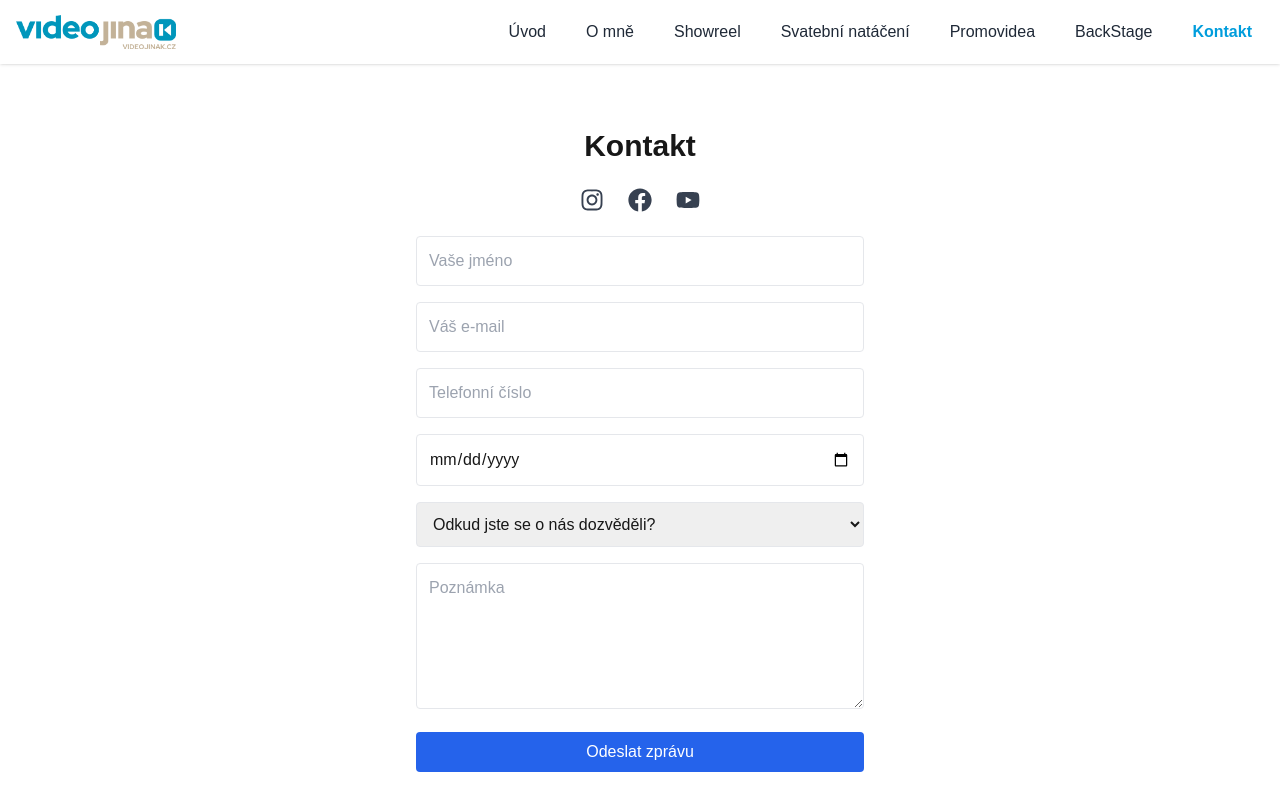
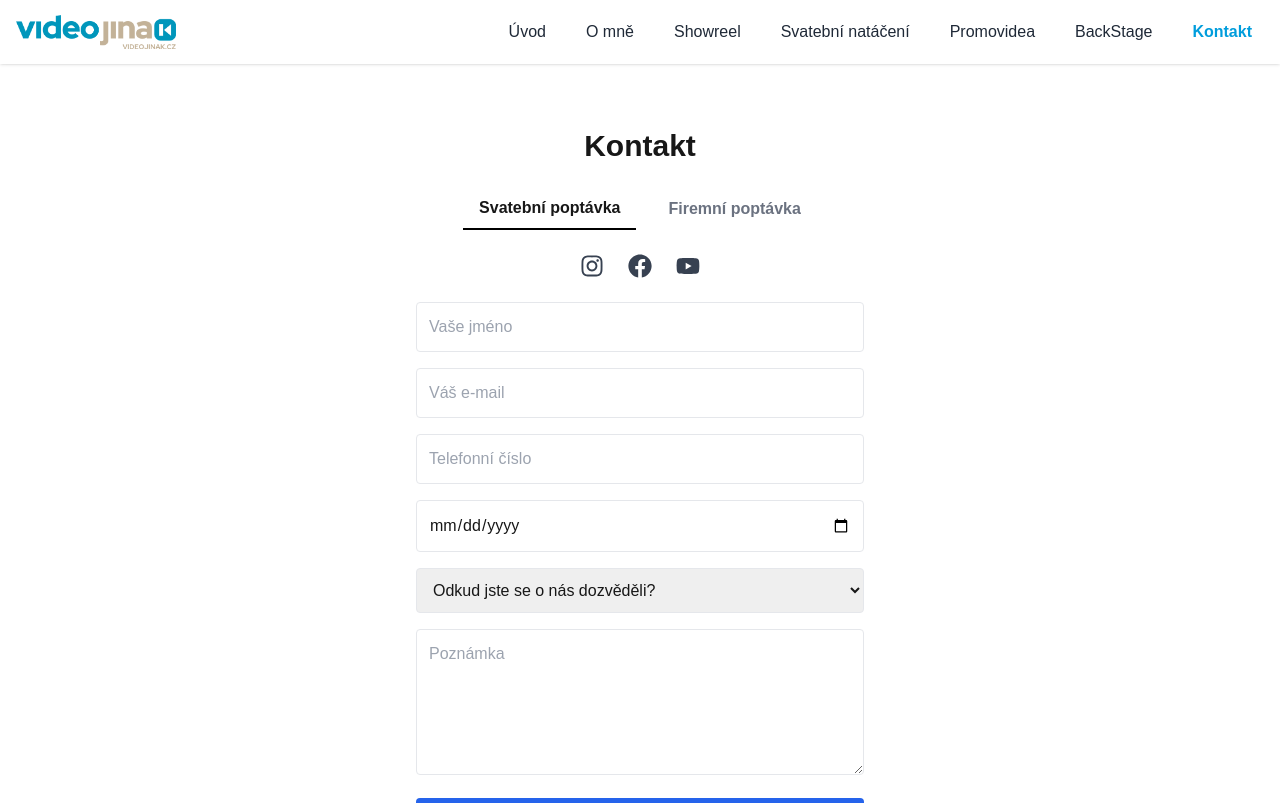
Before and after one commit to JanSladky/videojinak-web, a Next.js app: page /kontakt in a window 1280 px wide. Shown: the top 803 px of the page. Built offline with nearby package versions, Linux system fonts and the light colour scheme.

Commit message:
Feature: přidání formuláře pro kontakt poptávek

```diff
--- a/src/app/kontakt/page.tsx
+++ b/src/app/kontakt/page.tsx
@@ -2,9 +2,12 @@
 
 import { useState, ChangeEvent, FormEvent } from "react";
 import { FaInstagram, FaFacebook, FaYoutube } from "react-icons/fa";
+import Link from "next/link";
 
 export default function KontaktPage() {
-  const [form, setForm] = useState({
+  const [activeTab, setActiveTab] = useState<"svatebni" | "firemni">("svatebni");
+
+  const [formWedding, setFormWedding] = useState({
     name: "",
     email: "",
     phone: "",
@@ -13,15 +16,30 @@ export default function KontaktPage() {
     message: "",
   });
 
+  const [formCompany, setFormCompany] = useState({
+    company_name: "",
+    email: "",
+    phone: "",
+    event_date: "",
+    message: "",
+  });
+
   const [status, setStatus] = useState<string | null>(null);
 
-  const handleChange = (e: ChangeEvent<HTMLInputElement | HTMLTextAreaElement | HTMLSelectElement>) => {
-    setForm({ ...form, [e.target.name]: e.target.value });
+  const handleChange = (e: ChangeEvent<HTMLInputElement | HTMLTextAreaElement | HTMLSelectElement>, isCompany = false) => {
+    const { name, value } = e.target;
+    if (isCompany) {
+      setFormCompany((prev) => ({ ...prev, [name]: value }));
+    } else {
+      setFormWedding((prev) => ({ ...prev, [name]: value }));
+    }
   };
 
   const handleSubmit = async (e: FormEvent<HTMLFormElement>) => {
     e.preventDefault();
     setStatus("⏳ Odesílání...");
+
+    const form = activeTab === "svatebni" ? formWedding : formCompany;
 
     try {
       const res = await fetch("/api/contact", {
@@ -38,7 +56,8 @@ export default function KontaktPage() {
       }
 
       setStatus("✅ Zpráva byla úspěšně odeslána.");
-      setForm({
+      if (activeTab === "svatebni") {
+        setFormWedding({
           name: "",
           email: "",
           phone: "",
@@ -46,6 +65,15 @@ export default function KontaktPage() {
           source: "",
           message: "",
         });
+      } else {
+        setFormCompany({
+          company_name: "",
+          email: "",
+          phone: "",
+          event_date: "",
+          message: "",
+        });
+      }
     } catch (err) {
       console.error("❌ Výjimka:", err);
       setStatus("❌ Nepodařilo se odeslat zprávu.");
@@ -55,32 +83,49 @@ export default function KontaktPage() {
   return (
     <div className="px-6 py-12 max-w-4xl mx-auto text-center space-y-6">
       <h1 className="text-3xl font-bold mb-4">Kontakt</h1>
-      <div className="mt-10 flex justify-center gap-6 text-2xl text-gray-700">
-        <a href="https://www.instagram.com/tvoje_instagram" target="_blank" rel="noopener noreferrer">
-          <FaInstagram />
-        </a>
-        <a href="https://www.facebook.com/tvoje_facebook" target="_blank" rel="noopener noreferrer">
-          <FaFacebook />
-        </a>
-        <a href="https://www.youtube.com/@tvoje_youtube" target="_blank" rel="noopener noreferrer">
-          <FaYoutube />
-        </a>
+
+      {/* Tabs */}
+      <div className="flex justify-center mb-6 space-x-4">
+        <button
+          className={`px-4 py-2 font-semibold ${
+            activeTab === "svatebni" ? "border-b-2 border-black" : "text-gray-500"
+          }`}
+          onClick={() => setActiveTab("svatebni")}
+        >
+          Svatební poptávka
+        </button>
+        <button
+          className={`px-4 py-2 font-semibold ${
+            activeTab === "firemni" ? "border-b-2 border-black" : "text-gray-500"
+          }`}
+          onClick={() => setActiveTab("firemni")}
+        >
+          Firemní poptávka
+        </button>
       </div>
 
+      {/* Social Icons */}
+      <div className="mt-4 flex justify-center gap-6 text-2xl text-gray-700">
+        <Link href="https://www.instagram.com/tvoje_instagram" target="_blank" rel="noopener noreferrer">
+          <FaInstagram />
+        </Link>
+        <Link href="https://www.facebook.com/tvoje_facebook" target="_blank" rel="noopener noreferrer">
+          <FaFacebook />
+        </Link>
+        <Link href="https://www.youtube.com/@tvoje_youtube" target="_blank" rel="noopener noreferrer">
+          <FaYoutube />
+        </Link>
+      </div>
+
+      {/* Formuláře */}
       <form onSubmit={handleSubmit} className="mt-8 space-y-4 max-w-md mx-auto text-left">
-        <input type="text" name="name" placeholder="Vaše jméno" value={form.name} onChange={handleChange} required className="w-full p-3 border rounded" />
-        <input type="email" name="email" placeholder="Váš e-mail" value={form.email} onChange={handleChange} required className="w-full p-3 border rounded" />
-        <input
-          type="tel"
-          name="phone"
-          placeholder="Telefonní číslo"
-          value={form.phone}
-          onChange={handleChange}
-          required
-          className="w-full p-3 border rounded"
-        />
-        <input type="date" name="wedding_date" value={form.wedding_date} onChange={handleChange} required className="w-full p-3 border rounded" />
-        <select name="source" value={form.source} onChange={handleChange} required className="w-full p-3 border rounded">
+        {activeTab === "svatebni" ? (
+          <>
+            <input type="text" name="name" placeholder="Vaše jméno" value={formWedding.name} onChange={handleChange} required className="w-full p-3 border rounded" />
+            <input type="email" name="email" placeholder="Váš e-mail" value={formWedding.email} onChange={handleChange} required className="w-full p-3 border rounded" />
+            <input type="tel" name="phone" placeholder="Telefonní číslo" value={formWedding.phone} onChange={handleChange} required className="w-full p-3 border rounded" />
+            <input type="date" name="wedding_date" value={formWedding.wedding_date} onChange={handleChange} required className="w-full p-3 border rounded" />
+            <select name="source" value={formWedding.source} onChange={handleChange} required className="w-full p-3 border rounded">
               <option value="">Odkud jste se o nás dozvěděli?</option>
               <option value="Facebook">Facebook</option>
               <option value="Instagram">Instagram</option>
@@ -88,7 +133,18 @@ export default function KontaktPage() {
               <option value="Google">Google</option>
               <option value="Jiné">Jiné</option>
             </select>
-        <textarea name="message" rows={5} placeholder="Poznámka" value={form.message} onChange={handleChange} className="w-full p-3 border rounded" />
+            <textarea name="message" rows={5} placeholder="Poznámka" value={formWedding.message} onChange={handleChange} className="w-full p-3 border rounded" />
+          </>
+        ) : (
+          <>
+            <input type="text" name="company_name" placeholder="Název firmy" value={formCompany.company_name} onChange={(e) => handleChange(e, true)} required className="w-full p-3 border rounded" />
+            <input type="email" name="email" placeholder="E-mail" value={formCompany.email} onChange={(e) => handleChange(e, true)} required className="w-full p-3 border rounded" />
+            <input type="tel" name="phone" placeholder="Telefon" value={formCompany.phone} onChange={(e) => handleChange(e, true)} required className="w-full p-3 border rounded" />
+            <input type="date" name="event_date" value={formCompany.event_date} onChange={(e) => handleChange(e, true)} required className="w-full p-3 border rounded" />
+            <textarea name="message" rows={5} placeholder="Popis akce" value={formCompany.message} onChange={(e) => handleChange(e, true)} className="w-full p-3 border rounded" />
+          </>
+        )}
+
         <button type="submit" className="w-full bg-blue-600 text-white py-2 rounded hover:bg-blue-700 transition">
           Odeslat zprávu
         </button>
```
Lines whose indentation alone changed are shown as unchanged.
